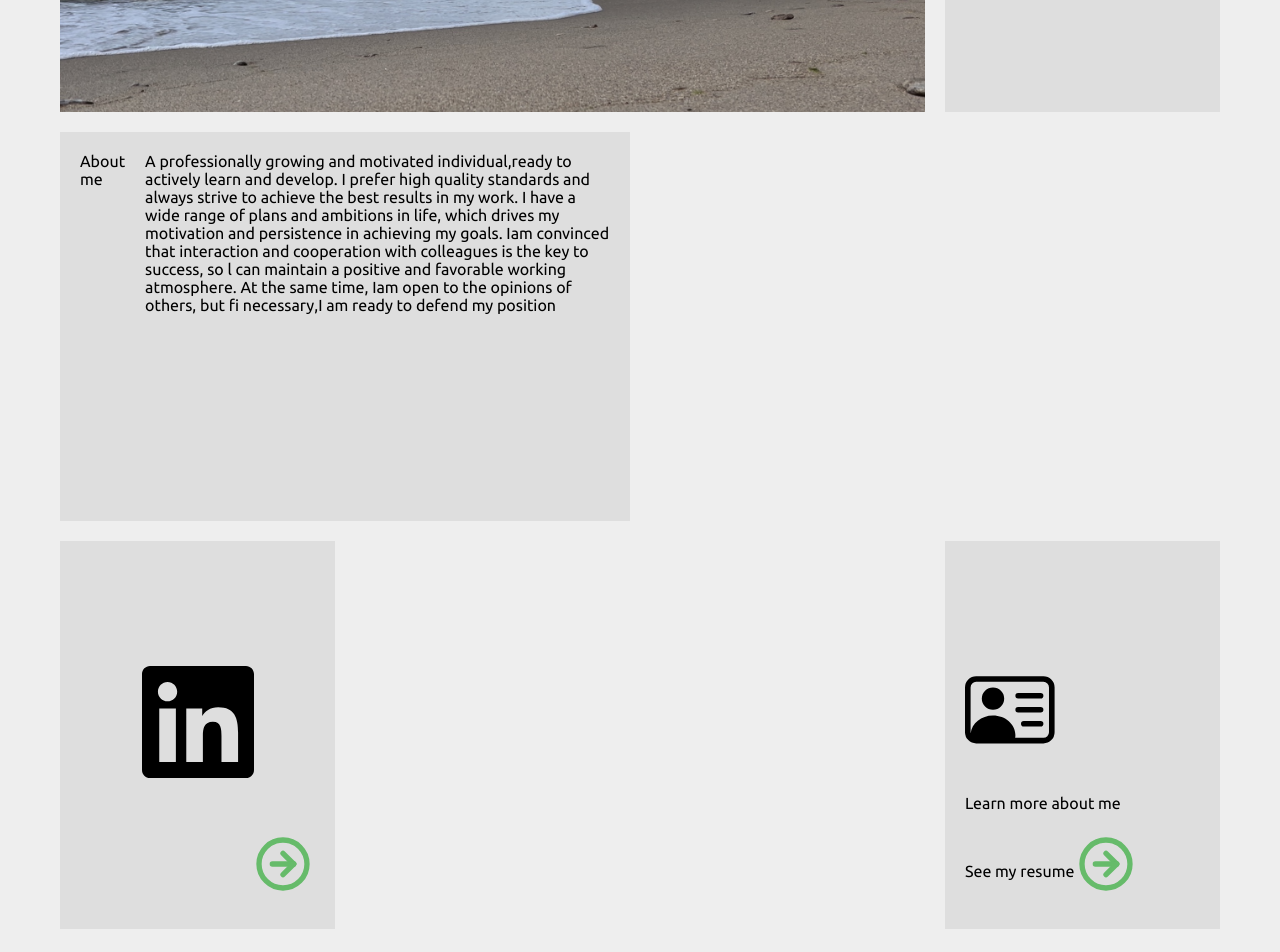
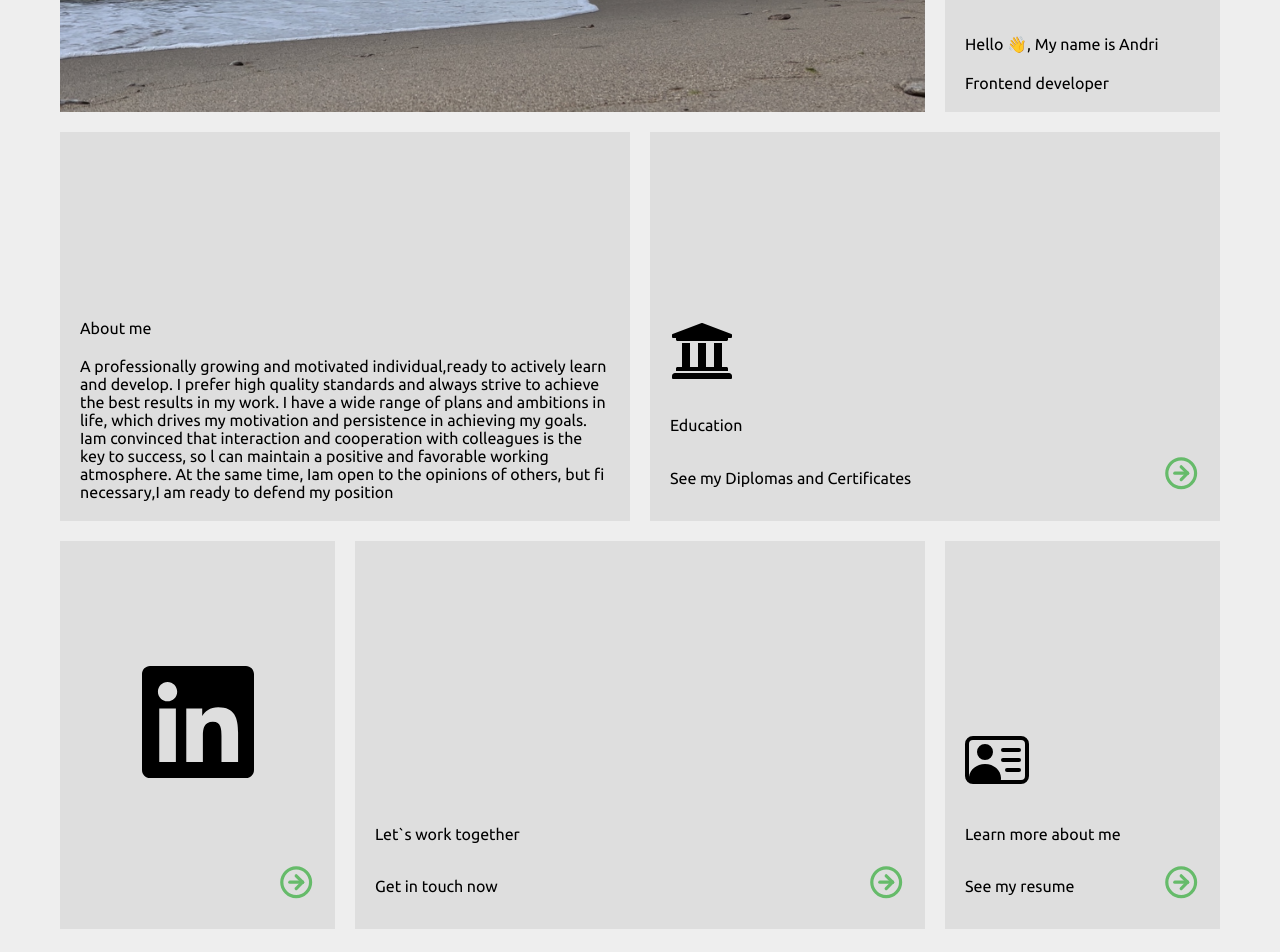
Before and after one commit to andrew-demchenk0/andrew-demchenk0.github.io, a React (Vite) app: page /about in a window 1280 px wide. Shown: the part 680-1632 px from the top of the page. Built offline with nearby package versions, Linux system fonts and the light colour scheme.

Commit message:
* about without scss

```diff
--- a/src/components/pageTile/Tile.jsx
+++ b/src/components/pageTile/Tile.jsx
@@ -37,7 +37,7 @@ const Tile = props => {
     <>
       {(icon && linkIcon) && renderTileSmall()}
       {(className && title && subtitle) && renderTileMedium()}
-      {(icon && linkIcon && className && title && subtitle) && renderTileLarge()}
+      {(linkIcon && className && title && subtitle) && renderTileLarge()}
     </>
   );
 };
@@ -46,8 +46,8 @@ Tile.propTypes = {
   title: PropTypes.string,
   subtitle: PropTypes.string,
   className: PropTypes.string,
-  icon: PropTypes.any, /////...
-  linkIcon: PropTypes.any, /////....
+  icon: PropTypes.object,
+  linkIcon: PropTypes.object,
 };
 
 export default Tile;
--- a/src/components/pageTile/tile.scss
+++ b/src/components/pageTile/tile.scss
@@ -5,6 +5,9 @@
   padding: 20px;
   background: var(--bg-lighter-color);
   display: flex;
+  flex-direction: column;
+  align-items: flex-start;
+  justify-content: flex-end;
   gap: 20px;
   &-sm {
     align-items: center;
@@ -16,7 +19,7 @@
 
     &__linkIcon {
       position: absolute;
-      font-size: 5vw;
+      font-size: 3vw;
       color: var(--main-color);
       bottom: 20px;
       right: 20px;
@@ -24,10 +27,6 @@
   }
 
   &-md {
-    flex-direction: column;
-    align-items: flex-start;
-    justify-content: flex-end;
-
     &__title {
 
     }
@@ -38,17 +37,15 @@
   }
 
   &-lg {
-    flex-direction: column;
-    align-items: flex-start;
-    justify-content: flex-end;
     &__wrapper {
       display: flex;
       flex-direction: row;
       align-items: center;
       justify-content: space-between;
+      width: 100%;
     }
     &__icon {
-      font-size: 7vw;
+      font-size: 5vw;
     }
     &__title {
 
@@ -58,8 +55,8 @@
     }
     &__linkIcon {
       color: var(--main-color);
-
-      font-size: 5vw;
+      align-self: flex-end;
+      font-size: 3vw;
     }
   }
 }
--- a/src/pages/about/About.jsx
+++ b/src/pages/about/About.jsx
@@ -3,7 +3,7 @@ import PageTitle from 'components/pageTitle/PageTitle.jsx';
 import AboutPhoto from 'images/myPhotoAbout.jpeg';
 import './about.scss';
 import Tile from 'components/pageTile/Tile.jsx';
-import { FaLinkedin } from 'react-icons/fa';
+import { FaLinkedin, FaUniversity } from 'react-icons/fa';
 import { TbCircleArrowRight } from 'react-icons/tb';
 import { BsPersonVcard } from 'react-icons/bs';
 
@@ -17,10 +17,40 @@ const About = () => {
         <div className="about__photo about__tile1">
           <img src={AboutPhoto} alt="Autor Photo"/>
         </div>
-        <Tile className={'tile about__tile2'} title={t('aboutPage.greeting.title')} subtitle={t('aboutPage.greeting.subtitle')} />
-        <Tile className={'tile about__tile3'} title={t('aboutPage.about.title')} subtitle={t('aboutPage.about.description')} />
-        <Tile className={'tile tile-sm about__tile5'} icon={<FaLinkedin />} linkIcon={<TbCircleArrowRight />} />
-        <Tile className={'tile tile-lg about__tile7'} icon={<BsPersonVcard />} title={t('aboutPage.resume.title')} subtitle={t('aboutPage.resume.description')} linkIcon={<TbCircleArrowRight />} />
+
+        <Tile className={'tile about__tile2'}
+              title={t('aboutPage.greeting.title')}
+              subtitle={t('aboutPage.greeting.subtitle')}>
+        </Tile>
+
+        <Tile className={'tile about__tile3'}
+              title={t('aboutPage.about.title')}
+              subtitle={t('aboutPage.about.description')}>
+        </Tile>
+
+        <Tile className={'tile tile-lg about__tile4'}
+              icon={<FaUniversity />} title={t('aboutPage.education.title')}
+              subtitle={t('aboutPage.education.subtitle')}
+              linkIcon={<TbCircleArrowRight />}>
+        </Tile>
+
+        <Tile className={'tile tile-sm about__tile5'}
+              icon={<FaLinkedin />}
+              linkIcon={<TbCircleArrowRight />}>
+        </Tile>
+
+        <Tile className={'tile tile-lg about__tile6'}
+              title={t('aboutPage.contact.title')}
+              subtitle={t('aboutPage.contact.subtitle')}
+              linkIcon={<TbCircleArrowRight />}>
+        </Tile>
+
+        <Tile className={'tile tile-lg about__tile7'}
+              icon={<BsPersonVcard />}
+              title={t('aboutPage.resume.title')}
+              subtitle={t('aboutPage.resume.subtitle')}
+              linkIcon={<TbCircleArrowRight />}>
+        </Tile>
       </section>
     </>
   );
--- a/src/pages/about/about.scss
+++ b/src/pages/about/about.scss
@@ -24,7 +24,7 @@
     img{
       width: 100%;
       height: 100%;
-      object-position: top;
+      object-position: top right;
       object-fit: cover;
     }
   }
--- a/src/translations/EN/global.json
+++ b/src/translations/EN/global.json
@@ -18,19 +18,23 @@
   "aboutPage": {
     "greeting": {
       "title": "Hello 👋, My name is Andri",
-      "description": "Frontend developer"
+      "subtitle": "Frontend developer"
     },
     "about": {
       "title": "About me",
       "description": "A professionally growing and motivated individual,ready to actively learn and develop. I prefer high quality standards and always strive to achieve the best results in my work. I have a wide range of plans and ambitions in life, which drives my motivation and persistence in achieving my goals. Iam convinced that interaction and cooperation with colleagues is the key to success, so l can maintain a positive and favorable working atmosphere. At the same time, Iam open to the opinions of others, but fi necessary,I am ready to defend my position"
     },
+    "education": {
+      "title": "Education",
+      "subtitle": "See my Diplomas and Certificates"
+    },
     "contact": {
       "title": "Let`s work together",
-      "description": "Get in touch now"
+      "subtitle": "Get in touch now"
     },
     "resume": {
       "title": "Learn more about me",
-      "description": "See my resume"
+      "subtitle": "See my resume"
     }
   }
 
--- a/src/translations/UA/global.json
+++ b/src/translations/UA/global.json
@@ -19,19 +19,23 @@
   "aboutPage": {
     "greeting": {
       "title": "Привіт 👋, Я Андрій",
-      "description": "Фронтенд розробник"
+      "subtitle": "Фронтенд розробник"
     },
     "about": {
       "title": "Про мене",
       "description": "A professionally growing and motivated individual,ready to actively learn and develop. I prefer high quality standards and always strive to achieve the best results in my work. I have a wide range of plans and ambitions in life, which drives my motivation and persistence in achieving my goals. Iam convinced that interaction and cooperation with colleagues is the key to success, so l can maintain a positive and favorable working atmosphere. At the same time, Iam open to the opinions of others, but fi necessary,I am ready to defend my position"
     },
+    "education": {
+      "title": "Освіта",
+      "subtitle": "Тисни щоб подивитися Дипломи та Сертифікати"
+    },
     "contact": {
       "title": "Давай працювати разом",
-      "description": "Напиши мені"
+      "subtitle": "Напиши мені"
     },
     "resume": {
       "title": "Дізнайтеся більше про мене",
-      "description": "Подивитися резюме"
+      "subtitle": "Подивитися резюме"
     }
   }
 }
```
